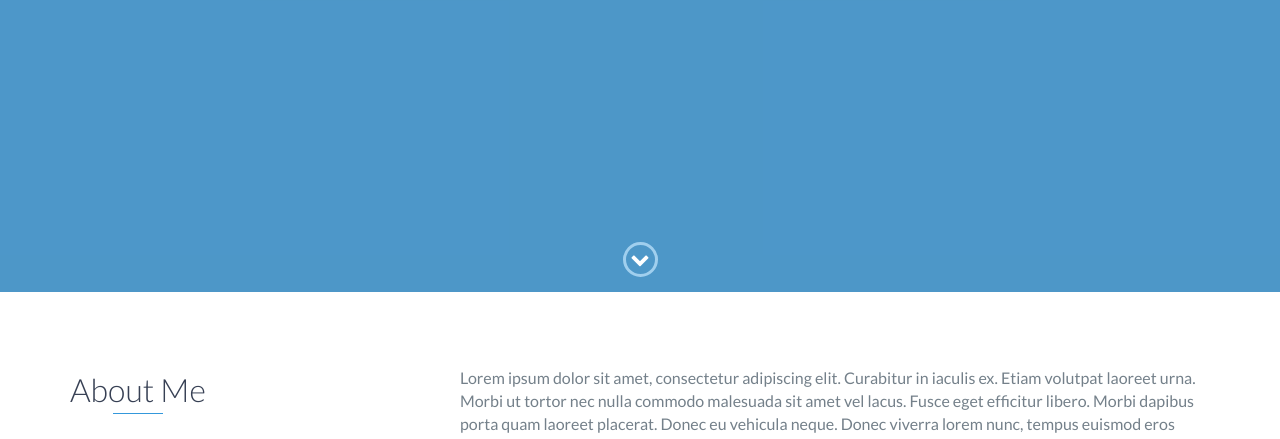
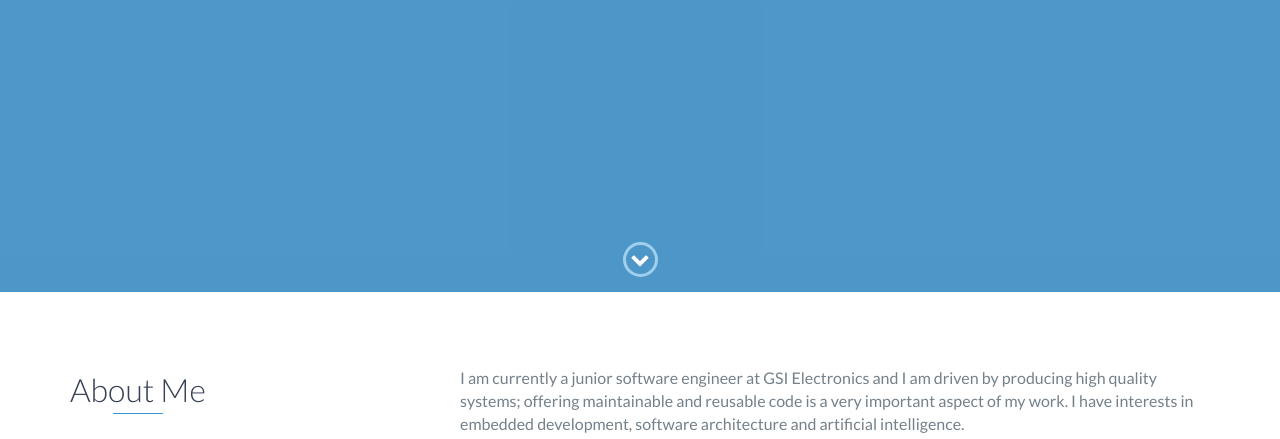
Before and after one commit to Flabbergabber/backup-personal-site, a plain HTML site: page index.html in a window 1280 px wide. Shown: the part 508-947 px from the top of the page. Drawn offline with nearby package versions, Linux system fonts and the light colour scheme.

Commit message:
Added summary

```diff
--- a/index.html
+++ b/index.html
@@ -73,9 +73,7 @@
                 </div>
                 <div class="col-md-8">
                     <p>
-                        Lorem ipsum dolor sit amet, consectetur adipiscing elit. Curabitur in iaculis ex. Etiam volutpat laoreet urna. Morbi ut tortor nec nulla commodo malesuada sit amet vel lacus. Fusce eget efficitur libero. Morbi dapibus porta quam laoreet placerat. Donec
-                        eu vehicula neque. Donec viverra lorem nunc, tempus euismod eros sollicitudin ut. Quisque et tincidunt libero. Donec id pharetra justo. Proin euismod lacinia dolor, eu scelerisque justo tempus pharetra. Vivamus nunc justo, finibus
-                        ut nisl sed, euismod rhoncus nulla. Proin sed magna egestas, egestas ante et, congue eros. In consequat, mauris dapibus tincidunt suscipit, ex libero aliquet diam, at maximus risus enim non leo.
+                        I am currently a junior software engineer at GSI Electronics and I am driven by producing high quality systems; offering maintainable and reusable code is a very important aspect of my work. I have interests in embedded development, software architecture and artificial intelligence.
                     </p>
                 </div>
             </div>
```
